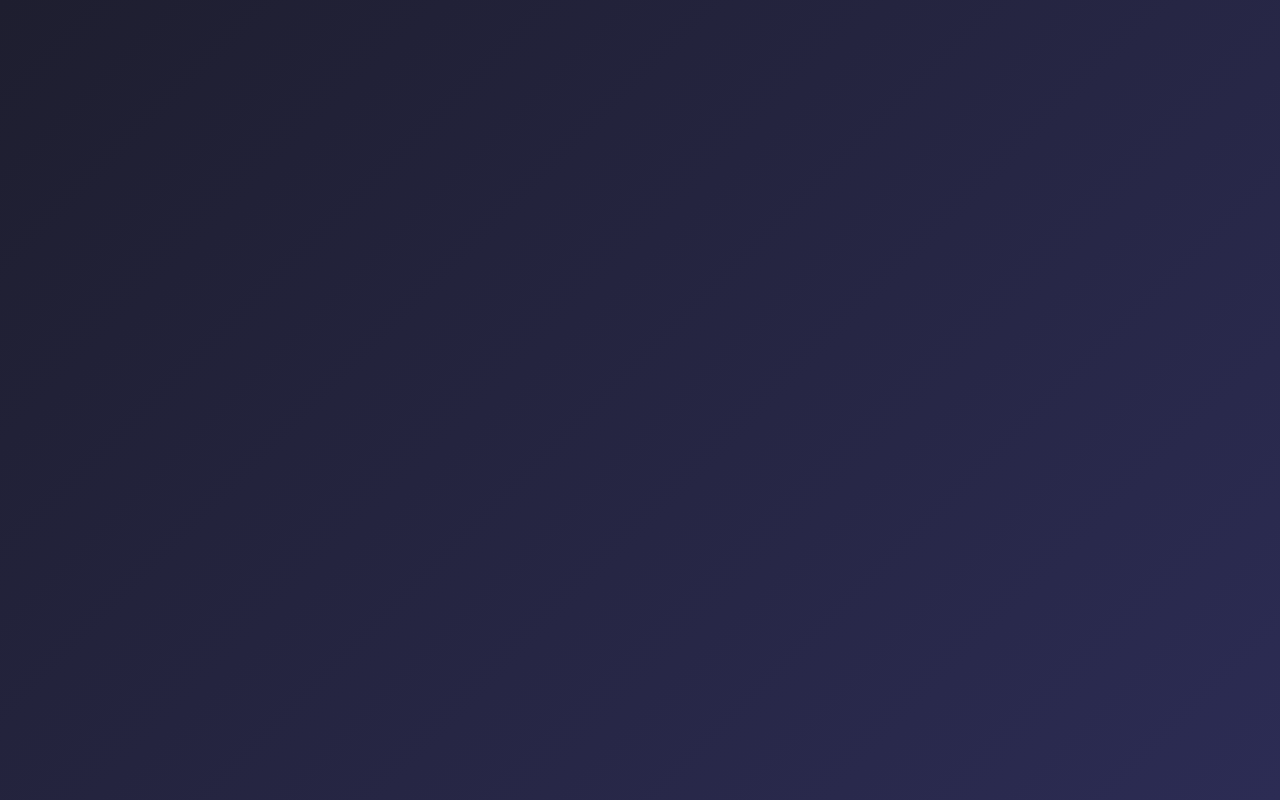
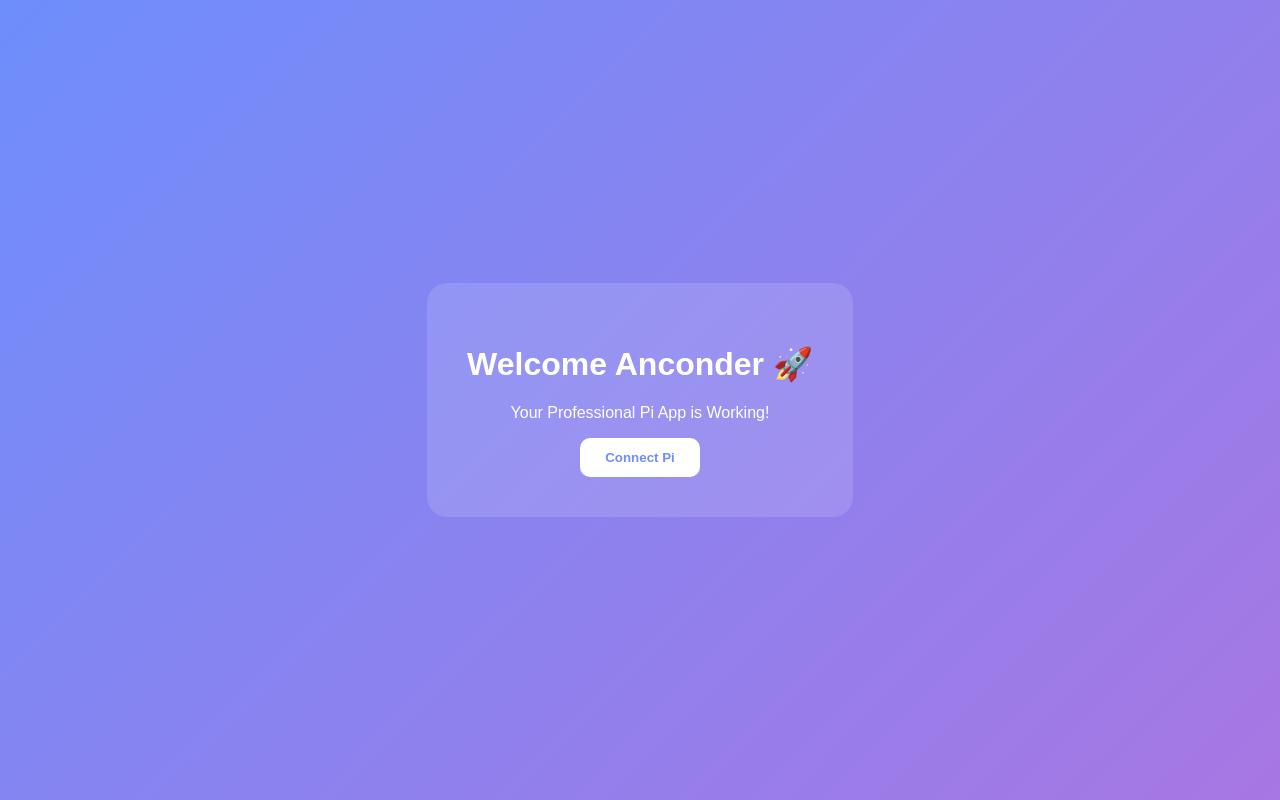
Before and after one commit to anaconder1/anaconder1.github.io, a plain HTML site: page index.html in a window 1280 px wide. Drawn offline with Linux system fonts and the light colour scheme.

Commit message:
Update index.html

```diff
--- a/index.html
+++ b/index.html
@@ -3,31 +3,40 @@
 <head>
 <title>Anconder Professional Pi App</title>
 <meta name="viewport" content="width=device-width, initial-scale=1.0">
-  <script src="https://sdk.minepi.com/pi-sdk.js"></script>
 
 <style>
 body{
 margin:0;
-      font-family: Arial, sans-serif;
-      background: linear-gradient(135deg,#1e1e2f,#2c2c54);
+font-family:Arial;
+background:linear-gradient(135deg,#6e8efb,#a777e3);
 display:flex;
 justify-content:center;
 align-items:center;
 height:100vh;
 color:white;
 }
-
 .container{
-      background:#ffffff10;
-      backdrop-filter: blur(10px);
+background:#ffffff20;
 padding:40px;
 border-radius:20px;
-      width:90%;
-      max-width:400px;
 text-align:center;
-      box-shadow:0 10px 30px rgba(0,0,0,0.4);
 }
+button{
+padding:12px 25px;
+border:none;
+border-radius:10px;
+background:white;
+color:#6e8efb;
+font-weight:bold;
+}
+</style>
+</head>
 
-    h1{
-      margin-bottom:10px;
-    }
+<body>
+<div class="container">
+<h1>Welcome Anconder 🚀</h1>
+<p>Your Professional Pi App is Working!</p>
+<button>Connect Pi</button>
+</div>
+</body>
+</html>
```
Lines whose indentation alone changed are shown as unchanged.
